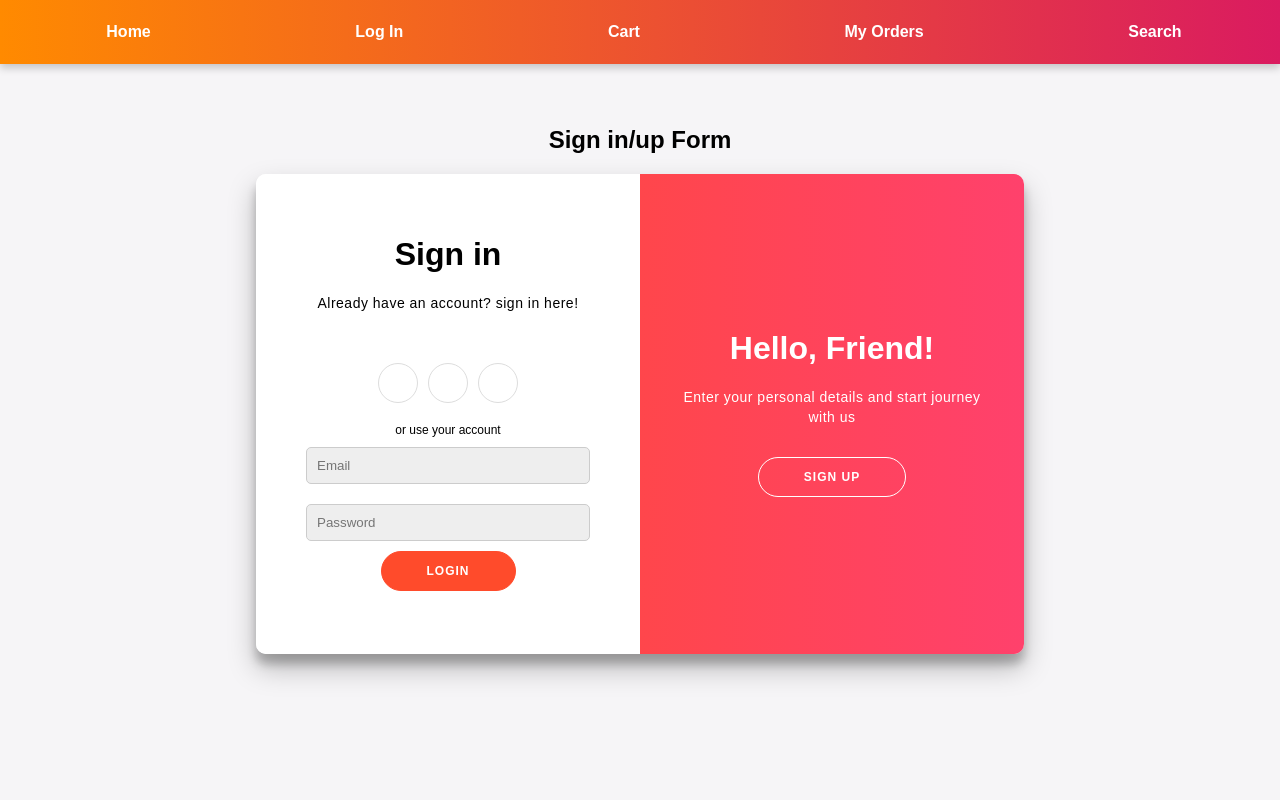
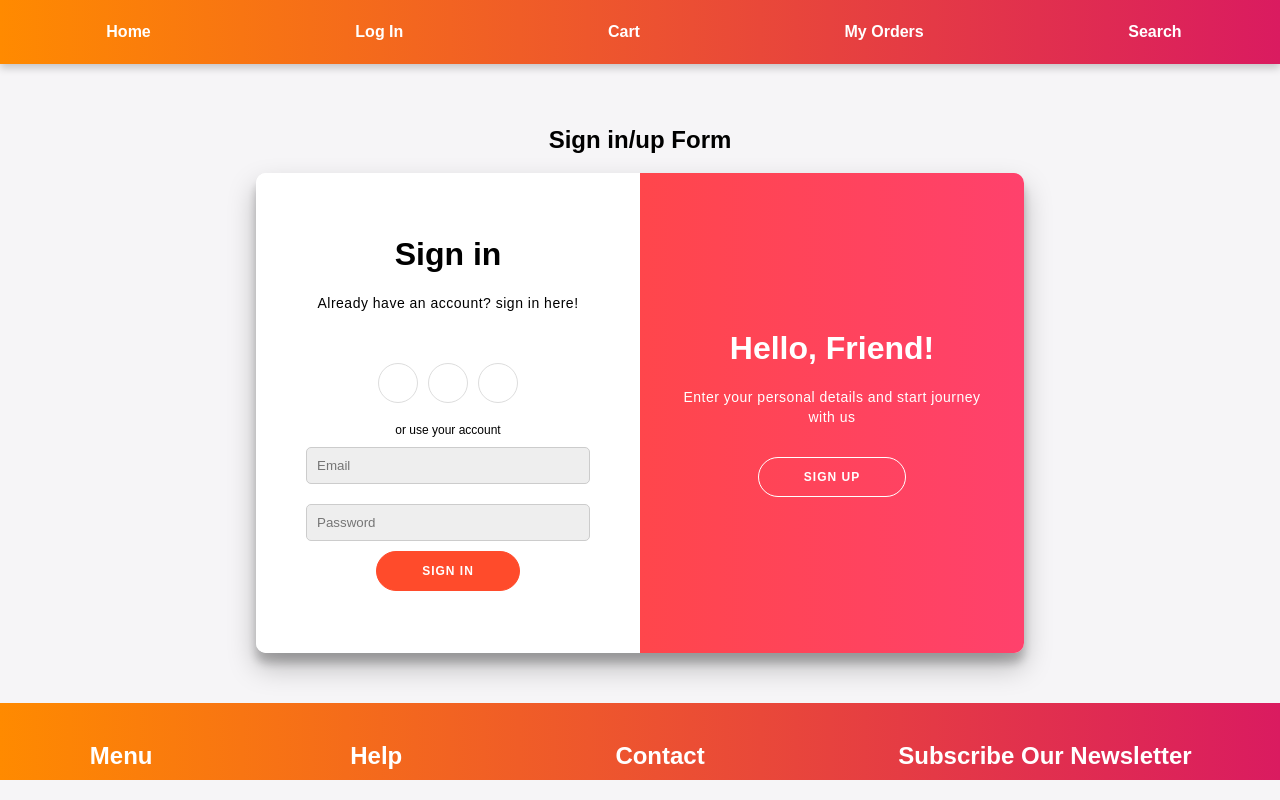
Before and after one commit to NooranAlOmari/MERAKI_Academy_Project_4, a React (Create React App) app in the folder frontend/: page /products/1 in a window 1280 px wide. Both pictures are taken after a click on the element "Log In". Built offline with nearby package versions, Linux system fonts and the light colour scheme; no server answers.

Commit message:
Footer in all pages

```diff
--- a/frontend/src/App.css
+++ b/frontend/src/App.css
@@ -1,5 +1,6 @@
 body{
     text-align: center;
+    padding-bottom: 80px;
 }
 html, body {
     margin: 0;
--- a/frontend/src/App.js
+++ b/frontend/src/App.js
@@ -11,8 +11,9 @@ import AuthPage from './components/AuthPage/AuthPage';
 import Products from './components//Products/Products';
 import ProductDetails from './components/ProductDetails/ProductDetails';
 import CartPage from './components/Cart/CartPage';
+import Footer from './components/Footer/Footer';
+
 export const AppContext = createContext();
-
 const App = () => {
 
 
@@ -59,6 +60,7 @@ const App = () => {
     <Route path="/cart" element={<CartPage />} />
    </Routes>
 
+    <Footer/>
 
 </AppContext.Provider>
 
--- a/frontend/src/components/AuthPage/AuthPage.css
+++ b/frontend/src/components/AuthPage/AuthPage.css
@@ -1,6 +1,11 @@
-.App {
+.AuthPage {
     font-family: sans-serif;
     text-align: center;
+    margin-top: 280px/*navbarمساحة من فوق عشان */;
+    display :grid;
+    justify-content: center;
+    align-items: center
+
   }
 
   @import url("https://fonts.googleapis.com/css?family=Montserrat:400,800");
@@ -17,7 +22,8 @@
     flex-direction: column;
     font-family: "Montserrat", sans-serif;
     height: 100vh;
-    margin: -20px 0 50px;
+    margin: -20px 0 50px ;
+
   }
 
   h1 {
--- a/frontend/src/components/AuthPage/AuthPage.js
+++ b/frontend/src/components/AuthPage/AuthPage.js
@@ -3,7 +3,7 @@ import "./AuthPage.css";
 import LogIn from '../Login'
 import Register from "../Register";
 
-export default function App() {
+export default function AuthPage() {
   const [type, setType] = useState("signIn");
   const handleOnClick = text => {
     if (text !== type) {
@@ -14,7 +14,7 @@ export default function App() {
   const containerClass =
     "container " + (type === "signUp" ? "right-panel-active" : "");
   return (
-    <div className="App">
+    <div className="AuthPage">
       <h2>Sign in/up Form</h2>
       <div className={containerClass} id="container">
         <Register />
--- a/frontend/src/components/Category/Category.css
+++ b/frontend/src/components/Category/Category.css
@@ -1,6 +1,9 @@
+.categorized {
+    padding: 35px; /*البعد عن الفيديو*/
+}
+
 
 .categories-container {
-  padding: 35px; /* البعد عن الفيديو */
   display: flex;
   flex-wrap: wrap;
   justify-content: space-around;
--- a/frontend/src/components/Category/Category.js
+++ b/frontend/src/components/Category/Category.js
@@ -35,8 +35,7 @@ const Category = () => {
 
 
     return (
-        <div>
-            <h2>Food Categories</h2>
+        <div className='categorized'>
 
             <div className="categories-container">
                 {categories.map((category) => (
--- /dev/null
+++ b/frontend/src/components/Footer/Footer.css
@@ -0,0 +1,68 @@
+.footer-section {
+    margin: 0;
+    padding: 15px;
+
+}
+.footer {
+    display: flex;
+    width: 100vw; /* عرض الصفحة كلها*/
+    bottom: 0;/*عشان يضل تحت*/
+    left: 0;
+    right: 0;
+    justify-content: space-around;
+    background: linear-gradient(90deg, #ff8a00, #da1b60);
+    color: #fff;
+    position: relative;
+    margin-top: 50px;/****عشان تبعد العناصر تبعت الصفحات عنه*****/
+}
+
+.footer-section h3 {
+    font-size: 1.5rem;
+    margin-bottom: 15px;
+
+}
+
+.footer-section ul {
+    list-style: none;
+    padding: 0;
+}
+
+.footer-section ul li {
+    margin-bottom: 10px;
+}
+
+.footer-section ul li a {
+    color: #fff;
+    text-decoration: none;
+}
+
+.footer-section ul li a:hover {
+    text-decoration: underline;
+}
+
+.footer-section p {
+    margin: 5px 0;
+}
+
+.footer-section input {
+    padding: 10px;
+    border: none;
+    border-radius: 5px;
+    margin-bottom: 10px;
+    color: #333;
+}
+.footer-section button {
+    padding: 10px 20px;
+    background-color: #fff;
+    color: #ff8a00;
+    border: none;
+    border-radius: 5px;
+    cursor: pointer;
+    transition: background-color 0.3s ease;
+    margin-top: 20px;
+}
+
+.footer-section button:hover {
+    background-color: #e56a0d;
+    color: #fff;
+}
--- /dev/null
+++ b/frontend/src/components/Footer/Footer.js
@@ -0,0 +1,41 @@
+import React from 'react'
+import './Footer.css'
+
+const Footer = () => {
+    return (
+        <footer className="footer">
+            <div className="footer-section">
+                <h3>Menu</h3>
+                <ul>
+                    <li><a href="#">Home</a></li>
+                    <li><a href="#">Why Choose</a></li>
+                    <li><a href="#">Special Menu</a></li>
+                    <li><a href="#">Regular Food</a></li>
+                    <li><a href="#">Special Chef's</a></li>
+                </ul>
+            </div>
+            <div className="footer-section">
+                <h3>Help</h3>
+                <ul>
+                    <li><a href="#">Privacy</a></li>
+                    <li><a href="#">Terms & Condition</a></li>
+                    <li><a href="#">Policy</a></li>
+                </ul>
+            </div>
+            <div className="footer-section">
+                <h3>Contact</h3>
+                <p>+962 777410444</p>
+                <p>Info@Foodied.Com</p>
+                <p>1245, Amman, Jordan</p>
+            </div>
+            <div className="footer-section">
+                <h3>Subscribe Our Newsletter</h3>
+                <input type="email" placeholder="Enter Your Email" />
+                <button>Subscribe</button>
+            </div>
+        </footer>
+    );
+};
+
+
+export default Footer
--- a/frontend/src/components/Home/Home.css
+++ b/frontend/src/components/Home/Home.css
@@ -1,9 +1,12 @@
 .home-header {
     position: relative;
     height: 100vh;
-    margin-top: 70px; /*  navbar height عشان */
+    margin-top: 183px; /*  navbar height عشان */
+    margin-bottom: 80px;/**/
     overflow: hidden;
     z-index: 1;
+
+
 }
 
 .header-background {
@@ -15,6 +18,7 @@
     object-fit: cover;
     object-position: center;
     z-index: -1;
+    border: none;
 }
 
 .header-content {
@@ -61,6 +65,7 @@
     cursor: pointer;
     font-size: 16px;
     font-weight: bold;
+    text-transform: none;
     transition: background-color 0.3s ease;
 }
 
--- a/frontend/src/components/Home/Home.js
+++ b/frontend/src/components/Home/Home.js
@@ -1,6 +1,7 @@
 import React from 'react';
 import Category from '../Category/Category';
 import './Home.css';
+import Footer from '../Footer/Footer';
 
 function Home() {
   return (
@@ -22,6 +23,7 @@ function Home() {
       </header>
 
       <Category />
+
     </>
   );
 }
--- a/frontend/src/components/Login/index.js
+++ b/frontend/src/components/Login/index.js
@@ -46,7 +46,7 @@ const LogIn =()=>{
 
 
 return (
-
+<>
 <div className="form-container sign-in-container">
 
 <form >
@@ -83,7 +83,7 @@ className="input-field"
 
 <button
  onClick={handleLogin}
->Login</button>
+>Sign in</button>
 
 
  {message && <div className='message'>{message}</div>}
@@ -92,6 +92,8 @@ className="input-field"
  </form >
 
 </div>
+
+</>
   )
 }
 
--- a/frontend/src/components/Navbar/navbar.css
+++ b/frontend/src/components/Navbar/navbar.css
@@ -15,7 +15,7 @@ html, body {
   left: 0;
   right: 0;
   width: 100%;
-  padding: 15px 0;/*=*/
+  padding: 15px 0;/*= بتحكم ارتفاع navbar*/
   background: linear-gradient(90deg, #ff8a00, #da1b60);
   box-shadow: 0 4px 8px rgba(0, 0, 0, 0.2);
   z-index: 1000;
```
